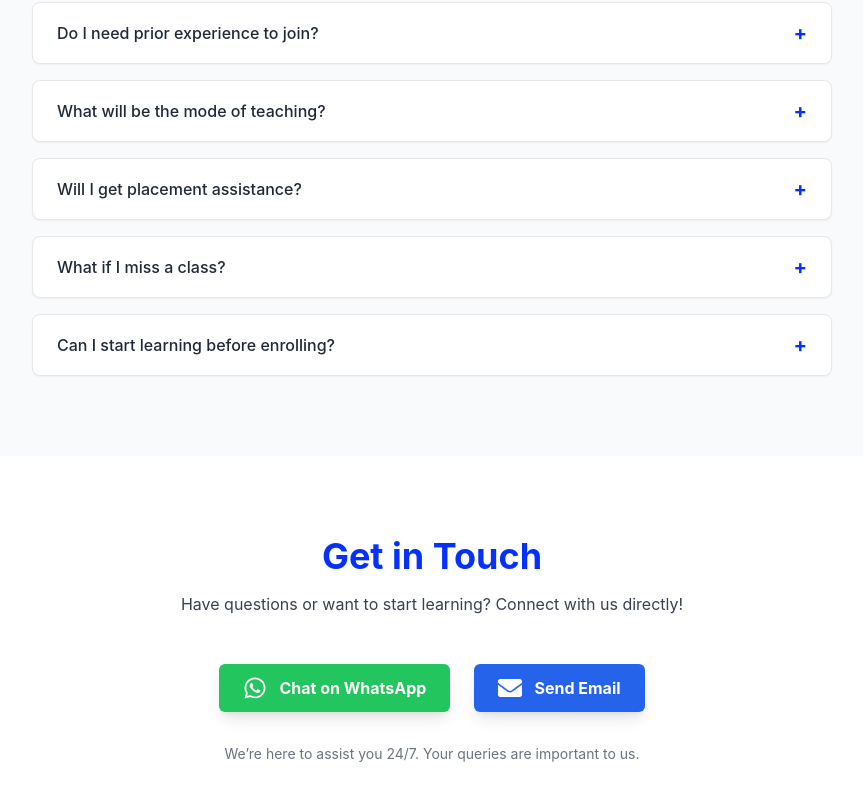
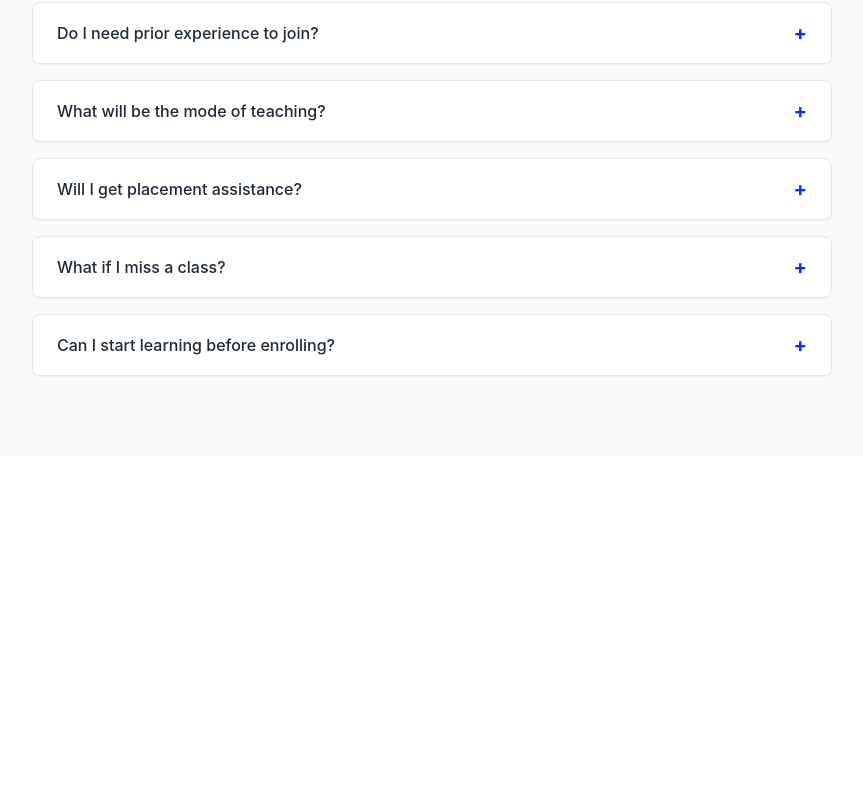
Before and after one commit to sanjeev699/certifa_rebel, a React (Create React App) app: page / in a window 1280 px wide. Shown: the part 6251-7051 px from the top of the page, without its empty margins (208-1071 px from the left). After the commit the page ends 6707 px from the top, so only its background shows below. Built offline with nearby package versions, Linux system fonts and the light colour scheme.

Commit message:
Update App.jsx

```diff
--- a/src/App.jsx
+++ b/src/App.jsx
@@ -8,7 +8,7 @@ import ProgramSection from "./components/ProgramSection";
 import ProgramDetailsSection from "./components/ProgramDetailsSection";
 import SkillsKickstartSection from "./components/SkillsKickstartSection";
 import FAQSection from "./components/FAQSection";
-import ContactSection from "./components/ContactSection";
+//import ContactSection from "./components/ContactSection";
 //import FloatingWhatsApp from "./components/FloatingWhatsApp";
 
 
@@ -27,7 +27,6 @@ function App() {
       <ProgramDetailsSection />
       <SkillsKickstartSection />
       <FAQSection />
-      <ContactSection />
 
     </div>
   );
```
